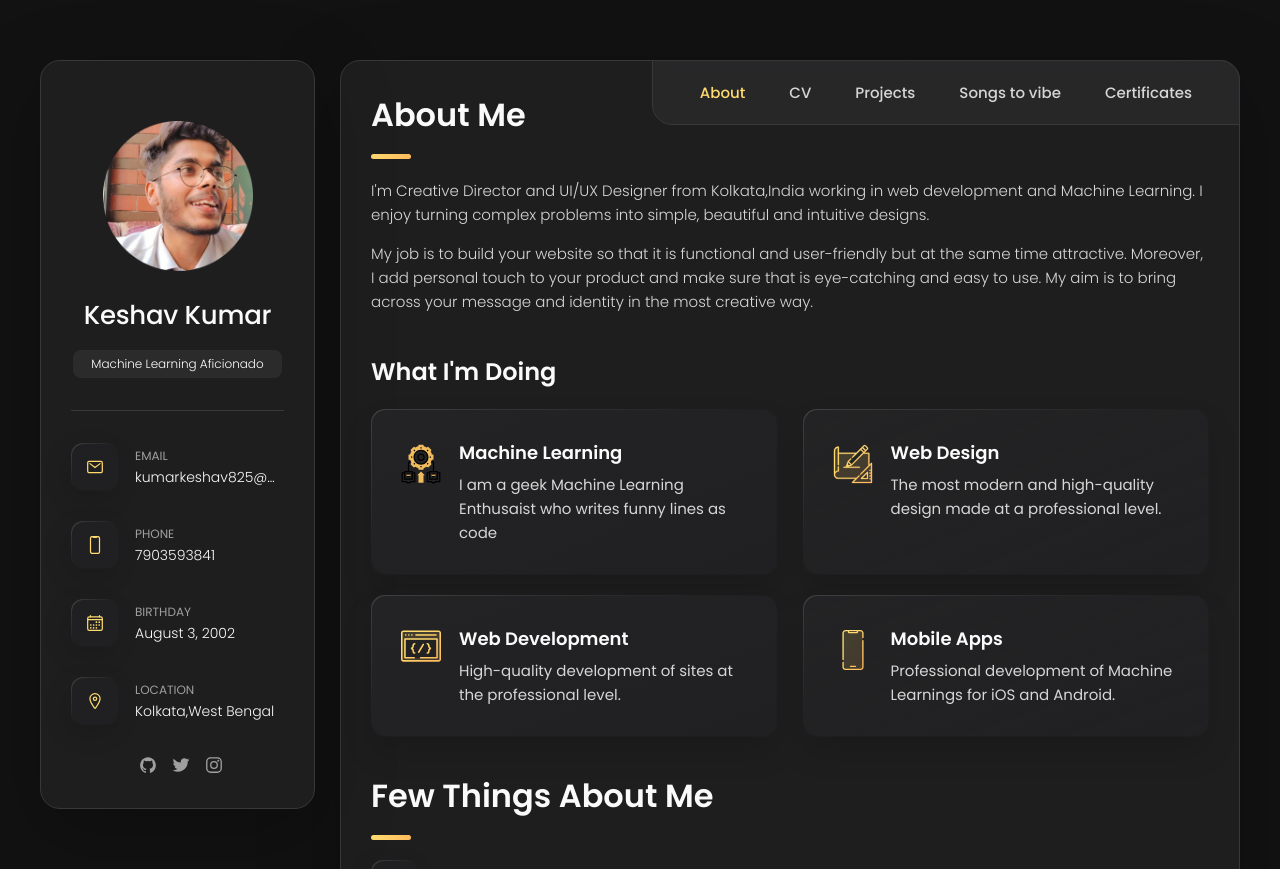
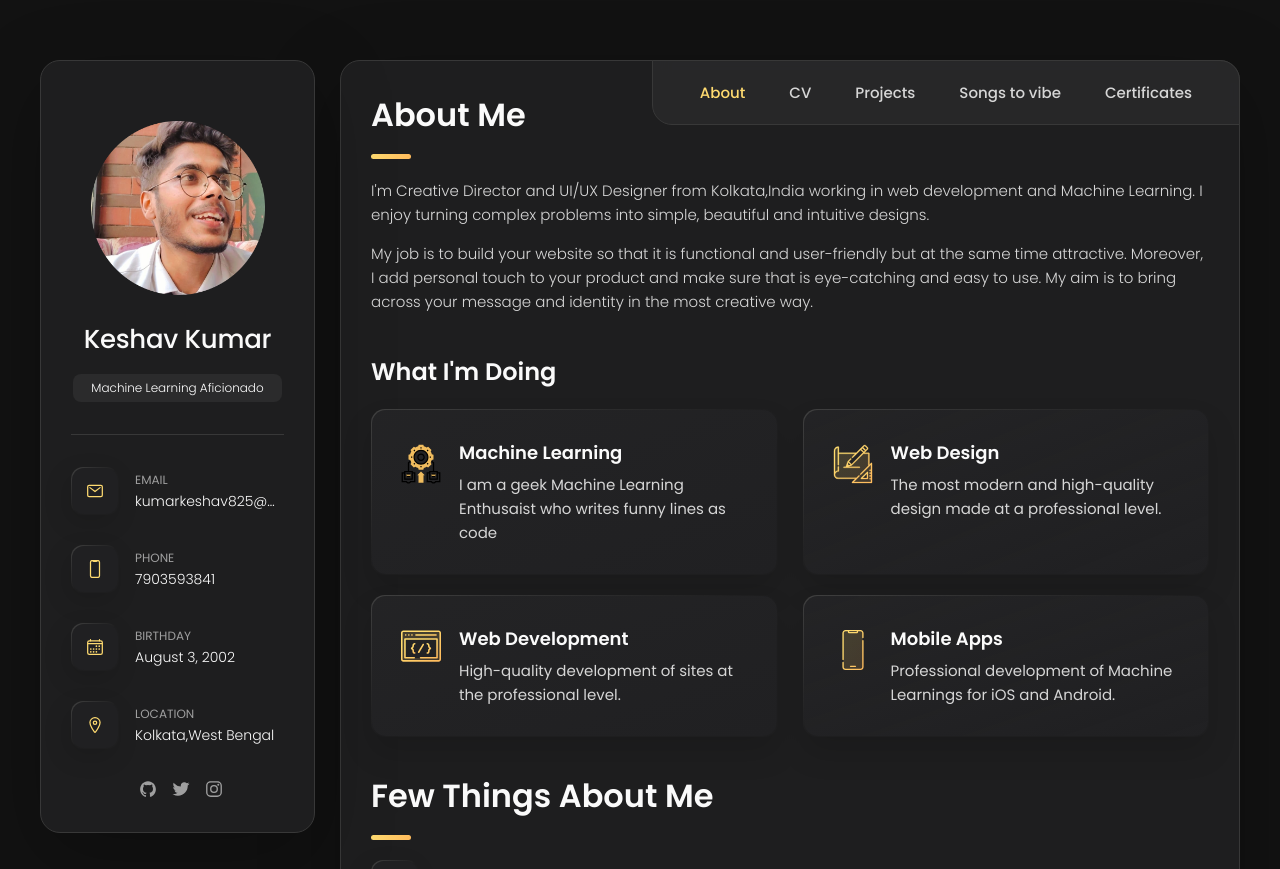
Before and after one commit to potatooBot/portfolio, a PHP site: page / in a window 1280 px wide. Shown: the top 869 px of the page. Run offline with PHP 8.4, Linux system fonts and the light colour scheme.

Commit message:
Updated display avatar

```diff
--- a/assets/css/style.css
+++ b/assets/css/style.css
@@ -1340,7 +1340,7 @@ textarea.form-input::-webkit-resizer { display: none; }
 
   .avatar-box { border-radius: 30px; }
 
-  .avatar-box img { width: 120px; }
+  .avatar-box img { width: 170px; }
 
   .info-content .name { margin-bottom: 15px; }
 
@@ -1836,7 +1836,7 @@ textarea.form-input::-webkit-resizer { display: none; }
 
   .sidebar-info { flex-direction: column; }
 
-  .avatar-box img { width: 150px; }
+  .avatar-box img { width: 174px; }
 
   .info-content .name {
     white-space: nowrap;
```
